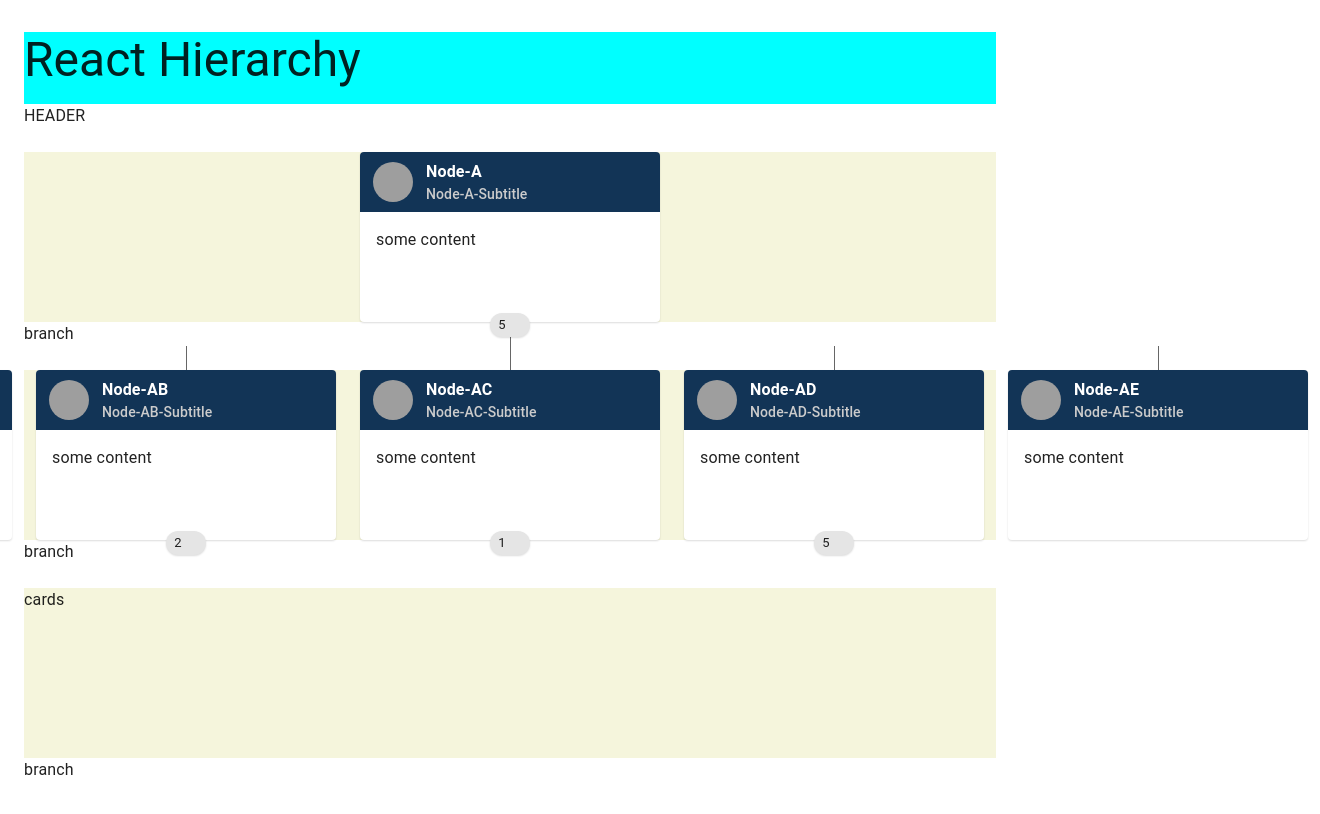
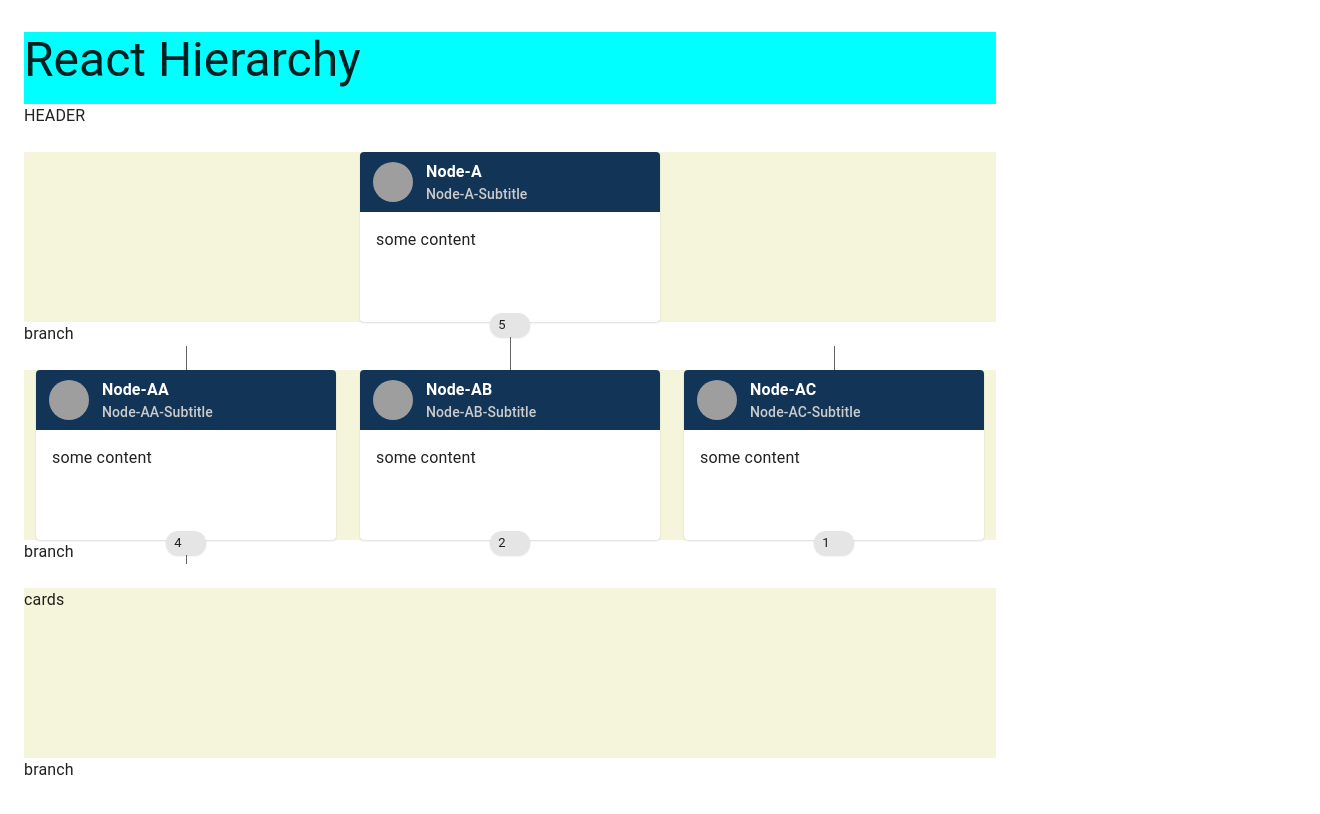
Before and after one commit to thebuoyant/react-hierarchy, a React (Vite) app: page / in a window 1280 px wide. Shown: the top 814 px of the page, 1320 px wide, since content can reach past the window. Built offline with nearby package versions, Linux system fonts and the light colour scheme; grey boxes are pictures that could not be loaded; some icons are missing; the HTML template or start-up script is replaced by a standard one.

Commit message:
RH-14 Render cards for layer b

```diff
--- a/src/components/layer-cards/LayerACards.tsx
+++ b/src/components/layer-cards/LayerACards.tsx
@@ -1,3 +1,4 @@
+import { APP_CONFIG } from "../../app.config";
 import { useCardLayerStore } from "../../store/cardLayerStore";
 import { HierarchyNode } from "../../types/data.type";
 import GraphCard from "../graph-card/GraphCard";
@@ -17,8 +18,8 @@ export default function LayerACards() {
       className="layer-a-cards"
       style={{ justifyContent: cardLayer_A_JustifyContent }}
     >
-      {cardLayer_A_Data.map((node: HierarchyNode, index: number) => {
-        console.log("??? > node:", node);
+      {cardLayer_A_Data
+        .map((node: HierarchyNode, index: number) => {
           const content = <div>some content</div>;
           const handleOnBadgeClick = () => {
             console.log("handleOnBadgeClick", node);
@@ -35,7 +36,12 @@ export default function LayerACards() {
               onBadgeClick={handleOnBadgeClick}
             />
           );
-      })}
+        })
+        .slice(
+          cardLayer_A_FirstItemIndexNumber,
+          APP_CONFIG.default.maxNumberOfCardsPerLayer +
+            cardLayer_A_FirstItemIndexNumber
+        )}
     </div>
   );
 }
--- a/src/components/layer-cards/LayerBCards.tsx
+++ b/src/components/layer-cards/LayerBCards.tsx
@@ -1,3 +1,4 @@
+import { APP_CONFIG } from "../../app.config";
 import { useCardLayerStore } from "../../store/cardLayerStore";
 import { HierarchyNode } from "../../types/data.type";
 import GraphCard from "../graph-card/GraphCard";
@@ -17,8 +18,8 @@ export default function LayerBCards() {
       className="layer-a-cards"
       style={{ justifyContent: cardLayer_B_JustifyContent }}
     >
-      {cardLayer_B_Data.map((node: HierarchyNode, index: number) => {
-        console.log("??? > node:", node);
+      {cardLayer_B_Data
+        .map((node: HierarchyNode, index: number) => {
           const content = <div>some content</div>;
           const handleOnBadgeClick = () => {
             console.log("handleOnBadgeClick", node);
@@ -35,7 +36,12 @@ export default function LayerBCards() {
               onBadgeClick={handleOnBadgeClick}
             />
           );
-      })}
+        })
+        .slice(
+          cardLayer_B_FirstItemIndexNumber,
+          APP_CONFIG.default.maxNumberOfCardsPerLayer +
+            cardLayer_B_FirstItemIndexNumber
+        )}
     </div>
   );
 }
```
Lines whose indentation alone changed are shown as unchanged.
